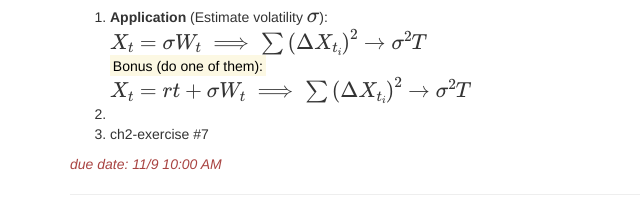
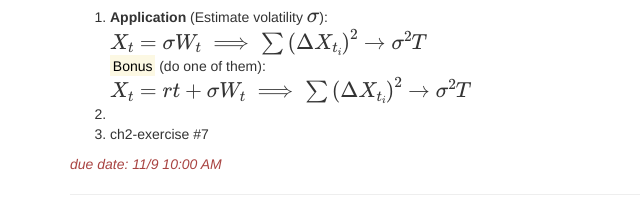
Before and after one commit to mashihill/MATH5507_NTU, a plain HTML site: page hw.html in a window 1280 px wide. Shown: the part 153-365 px from the top of the page, 0-640 px from the left. Drawn offline with nearby package versions, Linux system fonts and the light colour scheme; some packages are replaced by stand-ins of ours; a script that the page names is missing.

Commit message:
to new branch

```diff
--- a/hw.html
+++ b/hw.html
@@ -84,7 +84,7 @@
       <li>
         <strong>Application</strong> (Estimate volatility $\sigma$): <br>
         $X_t = \sigma W_t \implies \sum{(\Delta X_{t_i})}^2 \rightarrow \sigma^2 T$ <br>
-        <mark>Bonus (do one of them):</mark> <br>
+        <mark>Bonus</mark> (do one of them): <br>
         $X_t = rt + \sigma W_t \implies \sum{(\Delta X_{t_i})}^2 \rightarrow \sigma^2 T$ <br>
 
       </li>
```
